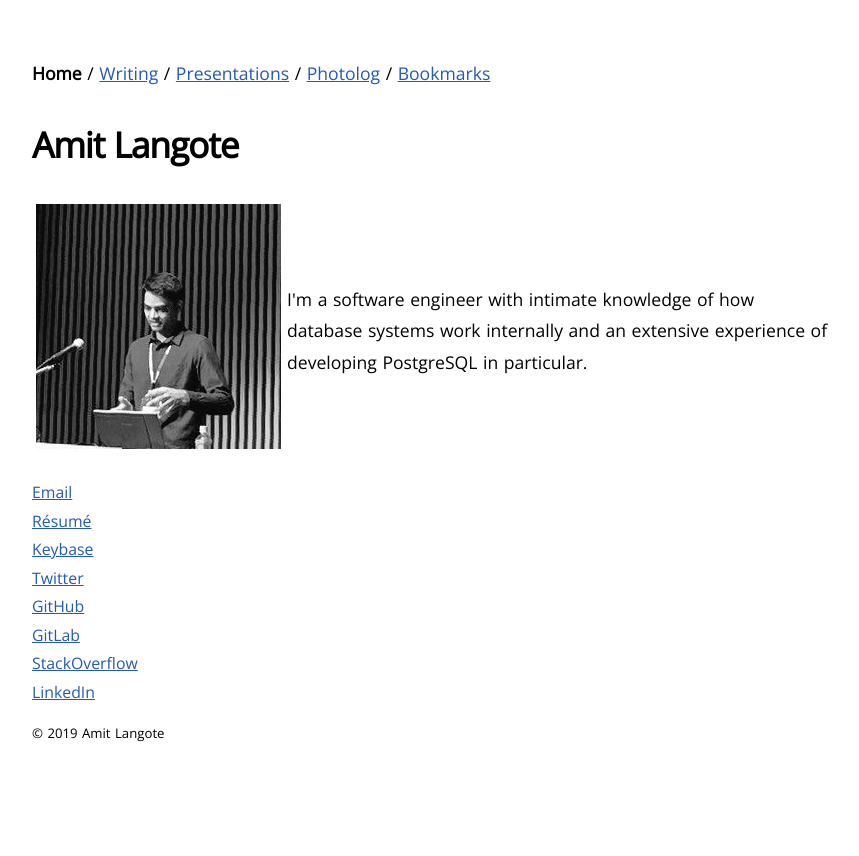
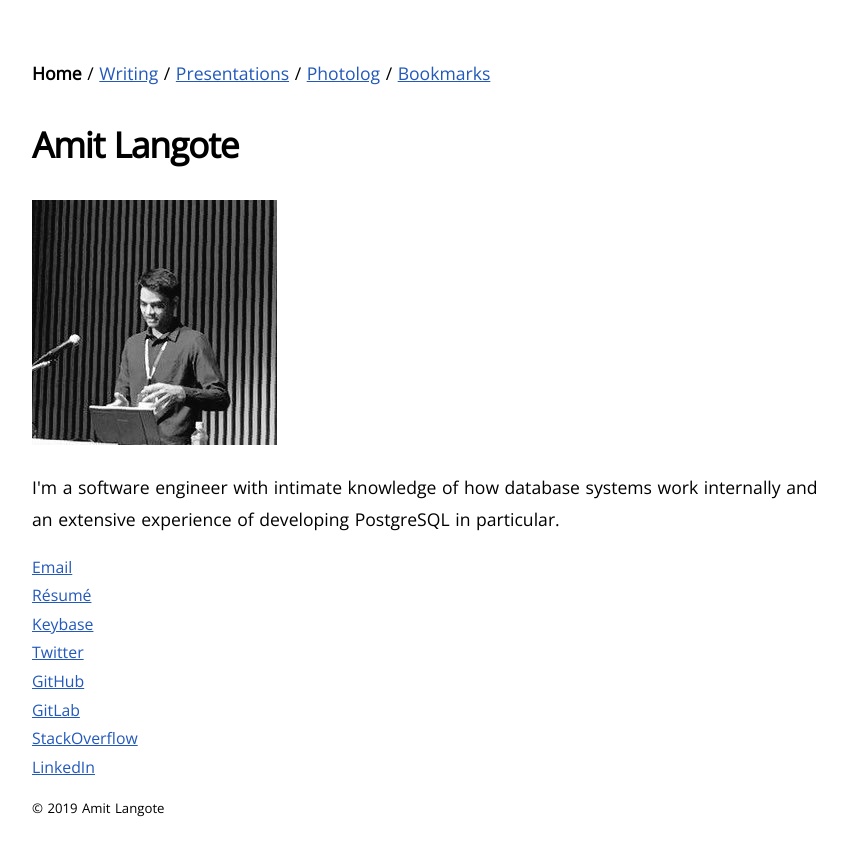
Before and after one commit to amitlan/website, a Jekyll site: the page built from index.md, in a window 1280 px wide. Shown: the top 856 px of the page, without its empty margins (208-1067 px from the left). Built offline with Jekyll 4.4.1, drawn with Linux system fonts in a browser that asks for light colours.

Commit message:
Revert "index: layout"
This reverts commit ecb1f02715f05eaf44049aa1ab7f3878e6b4ef3a.

```diff
--- a/index.md
+++ b/index.md
@@ -3,16 +3,8 @@ layout: default
 ---
 <b>Home</b> / <a href="https://amitlan.github.io/writing">Writing</a> / <a href="https://amitlan.github.io/talks">Presentations</a> / <a href="https://amitlan.github.io/photolog">Photolog</a> / <a href="https://amitlan.github.io/bookmarks">Bookmarks</a>
 <h1>Amit Langote</h1>
-<table>
- <tr>
-  <td>
-   <img src="files/me.jpg" alt="hi" class="inline"/>
-  </td>
-  <td>
-   <p>I'm a software engineer with intimate knowledge of how database systems work internally and an extensive experience of developing PostgreSQL in particular.</p>
-  </td>
- </tr>
-</table>
+<img src="files/me.jpg" alt="hi" class="inline"/>
+<p>I'm a software engineer with intimate knowledge of how database systems work internally and an extensive experience of developing PostgreSQL in particular.</p>
 <ul>
  <li><a href="mailto:amitlangote09@gmail.com">Email</a></li>
  <li><a href="https://s3-ap-northeast-1.amazonaws.com/amitlan.com/files/resume.pdf">Résumé</a></li>
```
